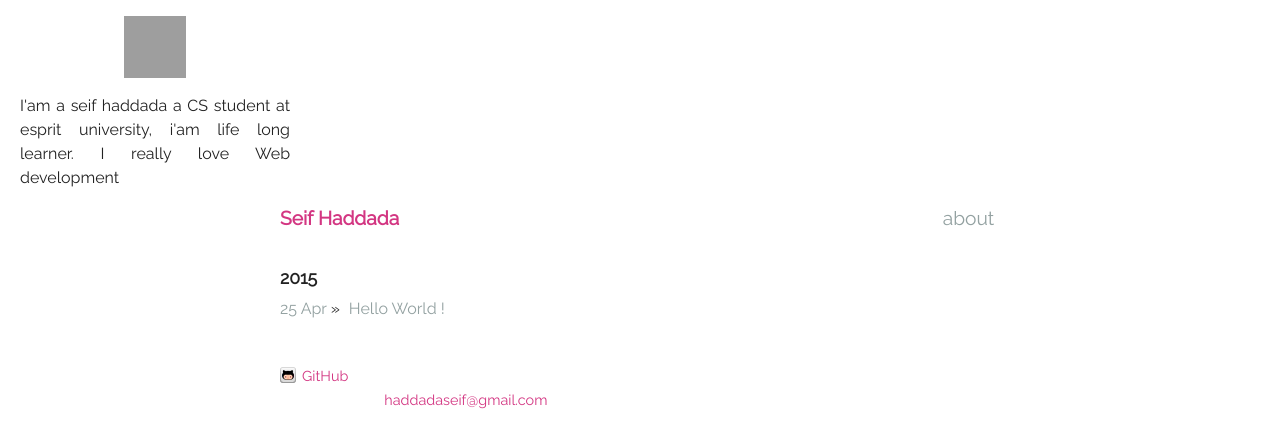
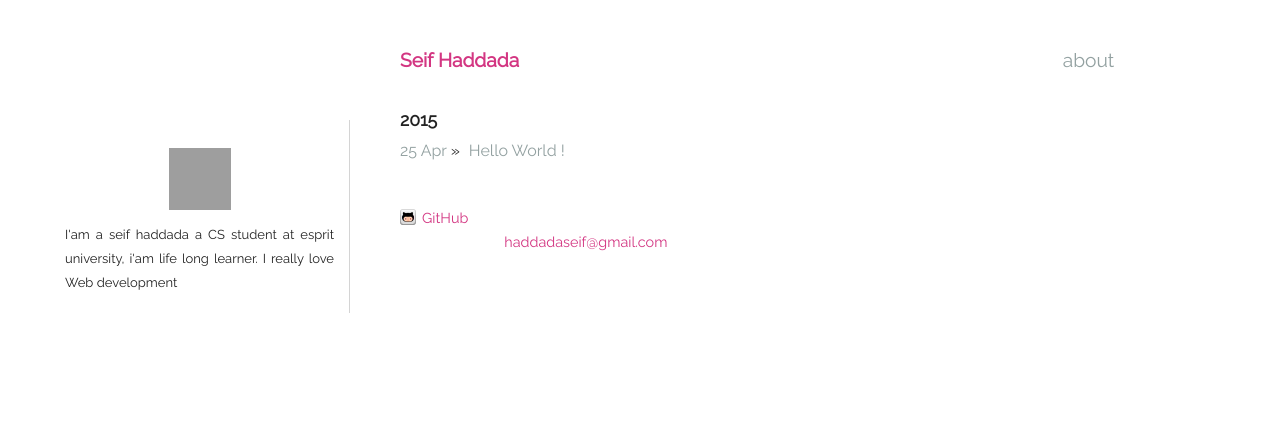
Before and after one commit to seiHaddada/seiHaddada.github.io, a Jekyll site: the page built from index.html, in a window 1280 px wide. Shown: the top 448 px of the page. Built offline with Jekyll 4.4.1, drawn with Linux system fonts in a browser that asks for light colours; nearby versions of some CDN libraries; grey boxes are pictures that could not be loaded.

Commit message:
adding sidebar

```diff
--- a/css/main.css
+++ b/css/main.css
@@ -59,8 +59,8 @@ td { vertical-align: top; }
 
 #container {
     width: 45em;
-    margin: auto auto auto auto;
-    display: block;
+    margin: 3em auto 2em auto;
+    display: inline-block;
 
 }
 
@@ -371,10 +371,19 @@ em.fork-and-edit {
 }
 
 .span3{
-    width:270px;
+    width:300px;
     display:block;
+    float:left;
+    margin-left:50px;
+    margin-right: 50px;
+    margin-top:120px;
 }
-[class*="span"] {
-  float: left;
-  margin-left: 20px;
+
+.aboutMe{
+      border-right: 1px solid #D4D4D4;
+      padding: 15px 15px 5px 15px;
+
 }
+.aboutMe p{
+    font-size:13px;
+}
```
